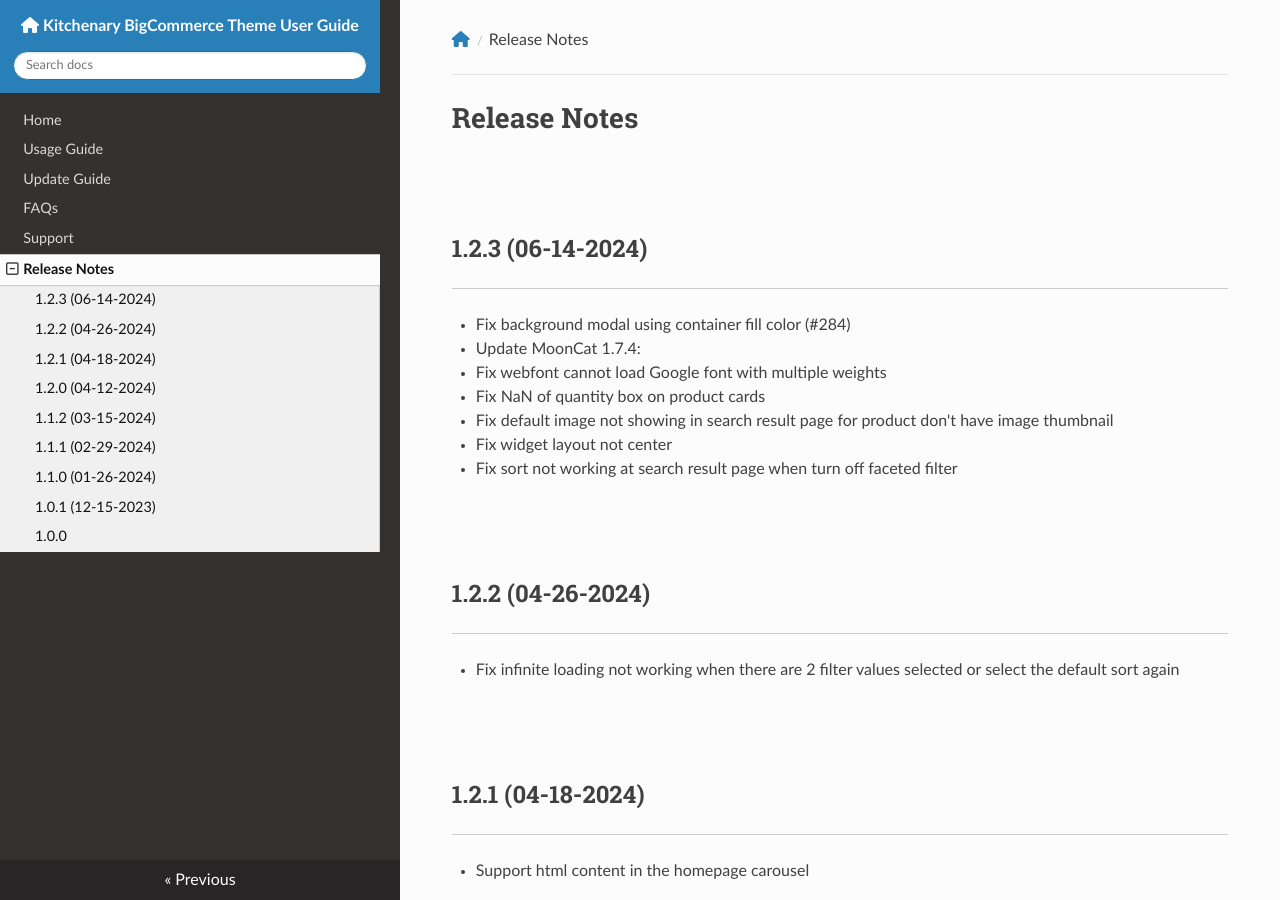
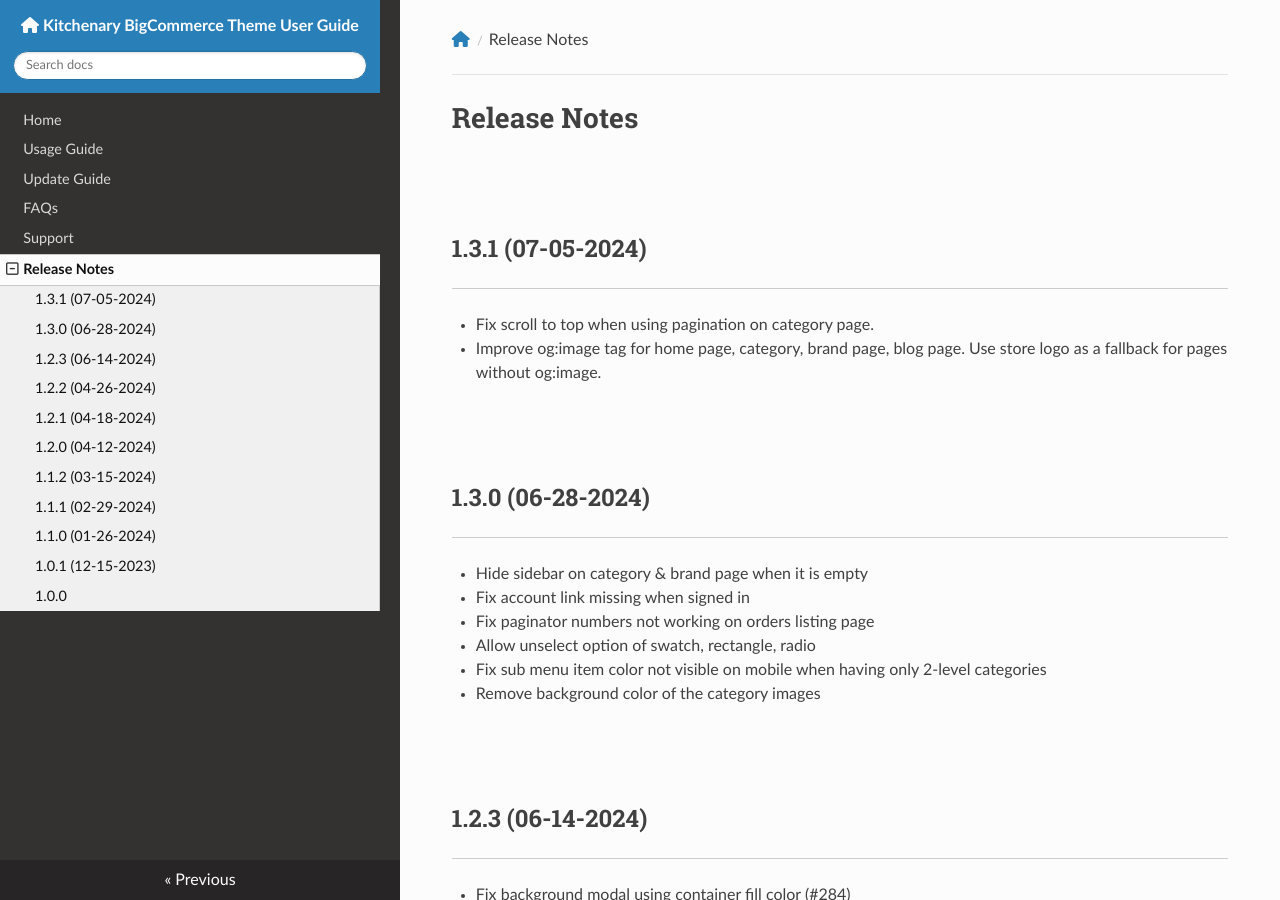
Before and after one commit to allcommerce/bc-kitchenary-docs, an MkDocs documentation site: the page built from docs/changelog.md, in a window 1280 px wide and 900 px high. Built offline with MkDocs 1.6.1, drawn with Linux system fonts in a browser that asks for light colours; nearby versions of some CDN libraries.

Commit message:
Release 1.3.1

```diff
--- a/docs/changelog.md
+++ b/docs/changelog.md
@@ -1,4 +1,16 @@
 # Release Notes
+
+## 1.3.1 (07-05-2024)
+- Fix scroll to top when using pagination on category page.
+- Improve og:image tag for home page, category, brand page, blog page. Use store logo as a fallback for pages without og:image.
+
+## 1.3.0 (06-28-2024)
+- Hide sidebar on category & brand page when it is empty
+- Fix account link missing when signed in
+- Fix paginator numbers not working on orders listing page
+- Allow unselect option of swatch, rectangle, radio
+- Fix sub menu item color not visible on mobile when having only 2-level categories
+- Remove background color of the category images
 
 ## 1.2.3 (06-14-2024)
 - Fix background modal using container fill color (#284)
```
